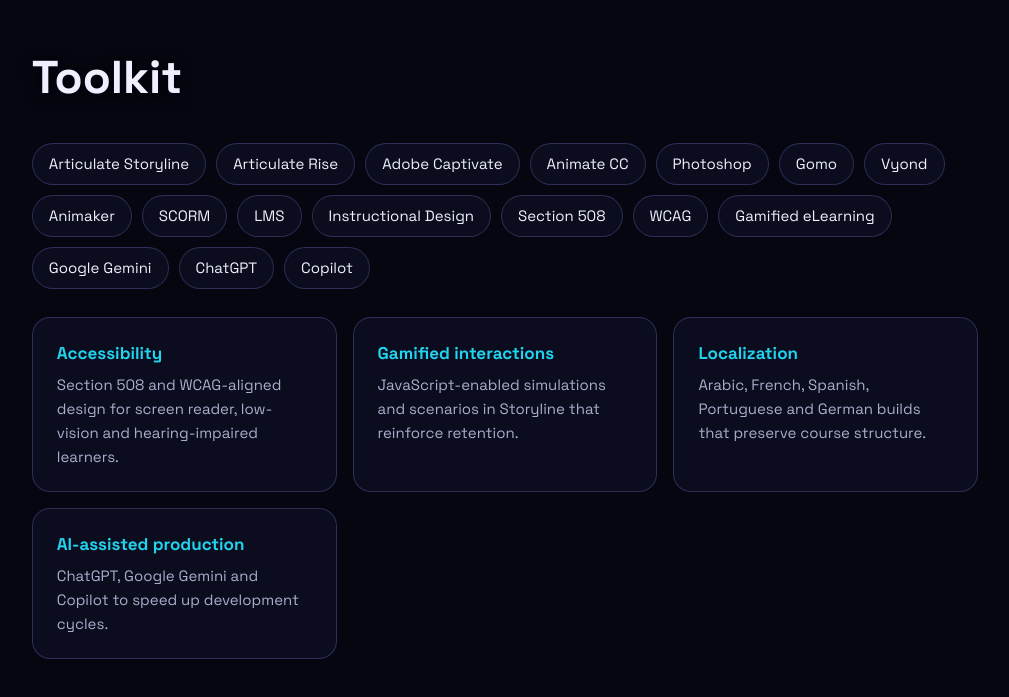
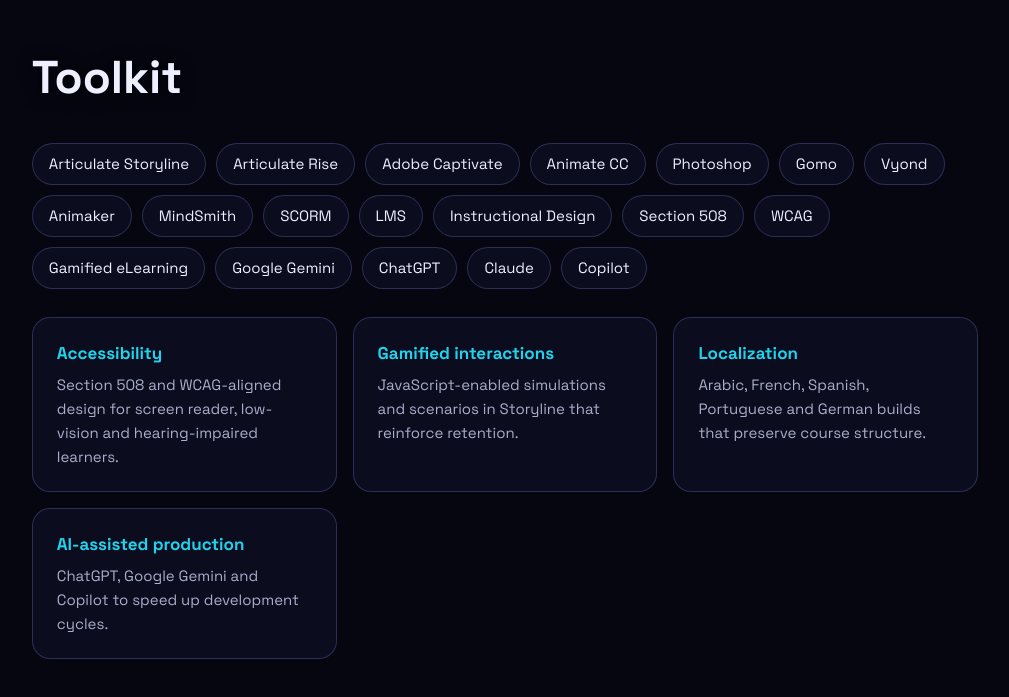
Before and after one commit to Shoban-KS/Shoban_Portfolio, a plain HTML site: page index.html in a window 1280 px wide. Shown: the part 2918-3615 px from the top of the page, without its empty margins (135-1144 px from the left). Drawn offline with nearby package versions, Linux system fonts and the light colour scheme; animation ran at ten frames a second.

Commit message:
updated index.html
added a few missing technology in Skills section

```diff
--- a/index.html
+++ b/index.html
@@ -112,7 +112,7 @@ var JOBS=[
 ["Jul 2010 – Jul 2011","Flash Programmer, Wipro Limited (via Ask Technologies)","Weekly CBT/WBT modules, XML-driven course structures, SCORM templates."],
 ["Aug 2007 – Jan 2009","Product Integrator, Edutech Dimensions","Integrated learning components from POC to Gold; SCORM, AICC and accessibility checks."],
 ["Jul 2005 – Aug 2007","Junior ActionScript Developer, Theorem India","Flash ads for AOL, Yahoo and MSN. Where it all began."]];
-var SK=["Articulate Storyline","Articulate Rise","Adobe Captivate","Animate CC","Photoshop","Gomo","Vyond","Animaker","SCORM","LMS","Instructional Design","Section 508","WCAG","Gamified eLearning","Google Gemini","ChatGPT","Copilot"];
+var SK=["Articulate Storyline","Articulate Rise","Adobe Captivate","Animate CC","Photoshop","Gomo","Vyond","Animaker","MindSmith","SCORM","LMS","Instructional Design","Section 508","WCAG","Gamified eLearning","Google Gemini","ChatGPT","Claude","Copilot"];
 var tl=document.getElementById("tl");
 JOBS.forEach(function(j){var li=document.createElement("li");li.className="card rv";li.innerHTML='<div class="d">'+j[0]+'</div><h3>'+j[1]+'</h3><p>'+j[2]+'</p>';tl.appendChild(li)});
 var ch=document.getElementById("chips");
```
